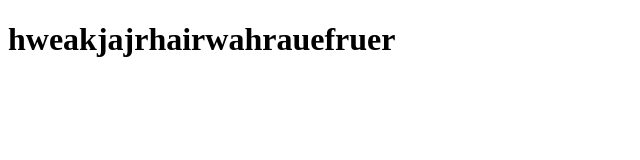
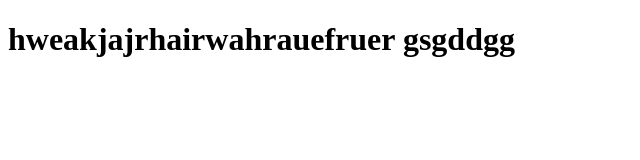
Before and after one commit to Srujan253/mini, a plain HTML site: page index.html in a window 1280 px wide. Shown: the whole page, without its empty margins (0-640 px from the left). Drawn offline with Linux system fonts and the light colour scheme.

Commit message:
Update index.html

```diff
--- a/index.html
+++ b/index.html
@@ -6,6 +6,6 @@
     <title>Document</title>
 </head>
 <body>
-    <h1>hweakjajrhairwahrauefruer</h1>
+    <h1>hweakjajrhairwahrauefruer gsgddgg</h1>
 </body>
 </html>
```
